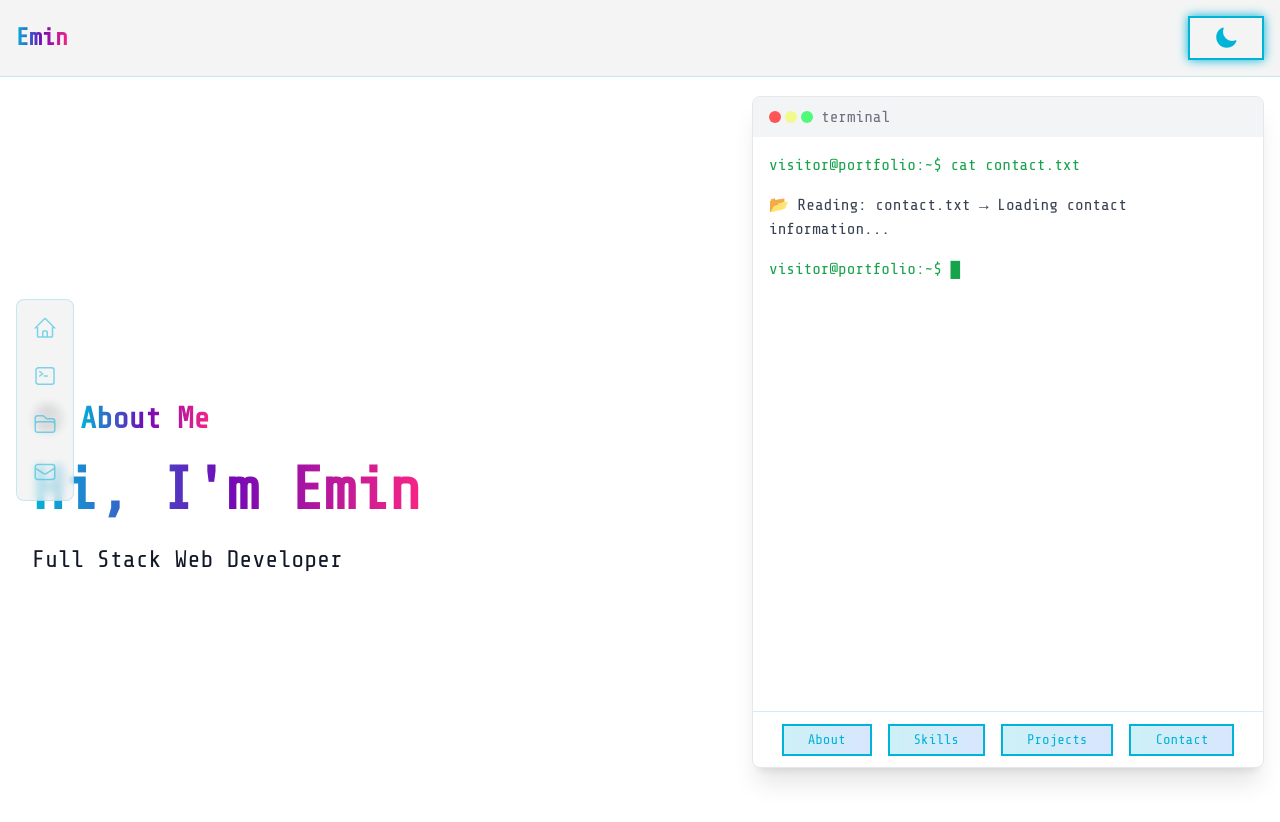
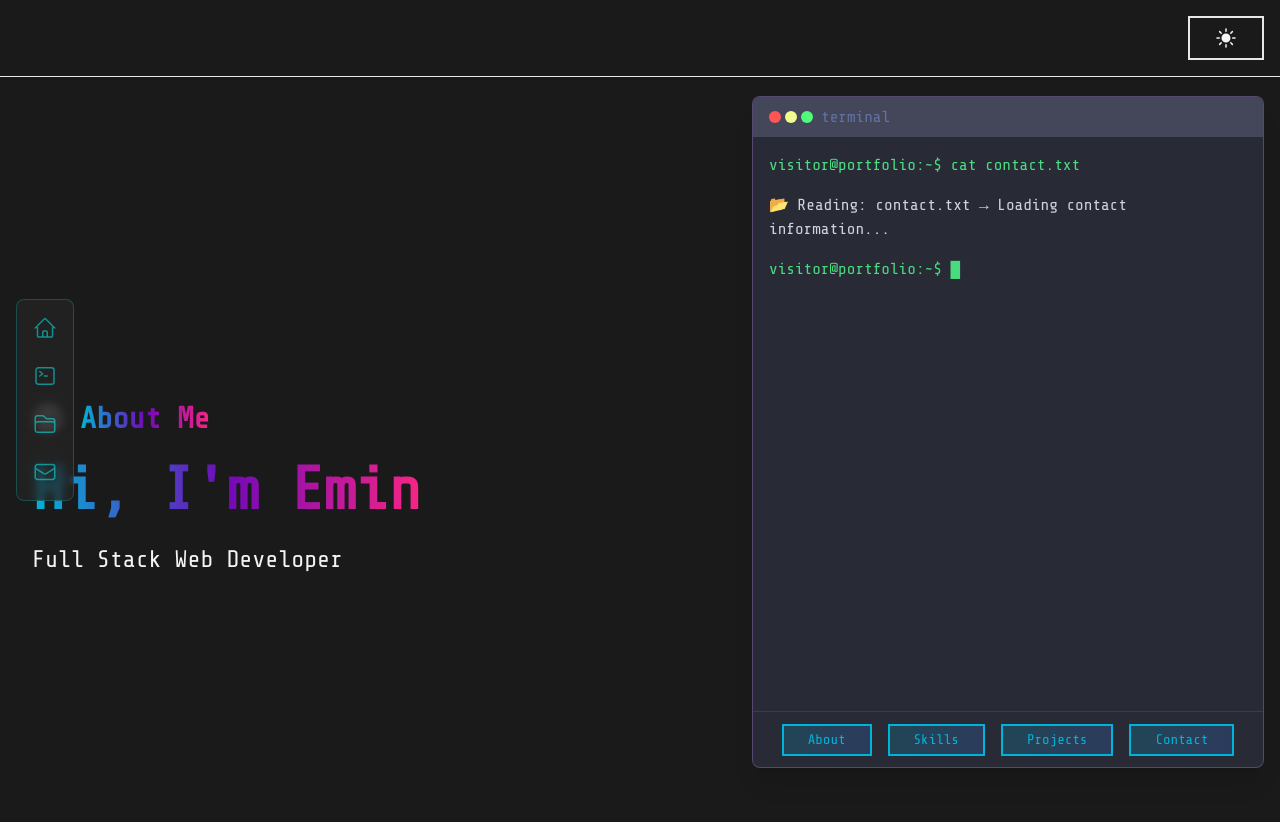
Before and after one commit to Ztaclie/emin-portfolio, a React (Vite) app: page / in a window 1280 px wide. Shown: the top 822 px of the page. Built offline with nearby package versions, Linux system fonts and the light colour scheme.

Commit message:
changed default mode to dark and fixes

```diff
--- a/src/App.tsx
+++ b/src/App.tsx
@@ -15,40 +15,26 @@ function App() {
   const darkMode = useAppSelector((state) => state.theme.darkMode);
   const dispatch = useAppDispatch();
 
+  const themeClasses = darkMode
+    ? "bg-cyber-dark-bg text-gray-100"
+    : "bg-cyber-light-bg text-gray-900";
+
   return (
     <LoadingProvider>
       <InfoProvider>
-        <div
-          className={`min-h-screen ${
-            darkMode
-              ? "bg-cyber-dark-bg text-gray-100"
-              : "bg-cyber-light-bg text-gray-900"
-          }`}
-        >
+        <div className={`min-h-screen ${themeClasses}`}>
           <nav
-            className={`fixed w-full p-4 backdrop-blur-sm z-50 border-b ${
-              darkMode
-                ? "bg-cyber-dark-darker/70 border-cyber-dark-neon/20"
-                : "bg-cyber-light-darker/70 border-cyber-light-neon/20"
-            }`}
+            className={`fixed w-full p-4 backdrop-blur-sm z-50 border-b ${themeClasses}`}
           >
             <div className="container mx-auto flex justify-between items-center">
               <h1
-                className={`text-2xl font-bold ${
-                  darkMode
-                    ? "from-cyber-dark-neon via-cyber-dark-purple to-cyber-dark-pink"
-                    : "from-cyber-light-neon via-cyber-light-purple to-cyber-light-pink"
-                } bg-gradient-to-r bg-clip-text text-transparent`}
+                className={`text-2xl font-bold bg-gradient-to-r bg-clip-text text-transparent ${themeClasses}`}
               >
                 Emin
               </h1>
               <button
                 onClick={() => dispatch(toggleTheme())}
-                className={`px-6 py-2 border-2 transition-all duration-300 ${
-                  darkMode
-                    ? "border-cyber-dark-neon text-cyber-dark-neon hover:bg-cyber-dark-neon hover:text-cyber-dark-bg shadow-[0_0_10px_theme(colors.cyber-dark.neon)] hover:shadow-[0_0_20px_theme(colors.cyber-dark.neon)]"
-                    : "border-cyber-light-neon text-cyber-light-neon hover:bg-cyber-light-neon hover:text-cyber-light-bg shadow-[0_0_10px_theme(colors.cyber-light.neon)] hover:shadow-[0_0_20px_theme(colors.cyber-light.neon)]"
-                }`}
+                className={`px-6 py-2 border-2 transition-all duration-300 ${themeClasses}`}
               >
                 {darkMode ? (
                   <SunIcon className="h-6 w-6" />
--- a/src/components/Terminal.tsx
+++ b/src/components/Terminal.tsx
@@ -1,4 +1,4 @@
-import { FC, useEffect, useState } from "react";
+import { FC, useEffect, useState, useCallback } from "react";
 import { useInfo } from "../context/InfoContext";
 import { useAppSelector } from "../store/hooks";
 import { useTypewriter } from "../hooks/useTypewriter";
@@ -26,14 +26,42 @@ const Terminal: React.FC<TerminalProps> = ({ onCommandComplete }) => {
     { startDelay: isTypingCommand ? Infinity : 0 }
   );
 
+  const getCommandAndOutput = (viewing: string) => {
+    switch (viewing) {
+      case "intro":
+        return {
+          command: "cd /about-me",
+          output:
+            "📂 Current directory: /about-me\n→ Viewing profile information...",
+        };
+      case "skills":
+        return {
+          command: "ls ./skills",
+          output: "📂 Directory: /skills\n→ Displaying technical expertise...",
+        };
+      case "projects":
+        return {
+          command: "ls ./projects",
+          output: "📂 Directory: /projects\n→ Loading project portfolio...",
+        };
+      case "contact":
+        return {
+          command: "cat contact.txt",
+          output: "📂 Reading: contact.txt\n→ Loading contact information...",
+        };
+      default:
+        return {
+          command: "pwd",
+          output: "Welcome to my portfolio terminal! Scroll to navigate.",
+        };
+    }
+  };
+
   useEffect(() => {
-    if (manualCommand) {
-      setCurrentCommand(manualCommand);
+    const { command, output } = getCommandAndOutput(info.currentlyViewing);
+    setCurrentCommand(manualCommand || command);
+    setCurrentOutput(output);
     setManualCommand(null);
-    } else {
-      setCurrentCommand(getTerminalCommand());
-    }
-    setCurrentOutput(getTerminalOutput());
   }, [info.currentlyViewing, manualCommand]);
 
   useEffect(() => {
@@ -41,36 +69,6 @@ const Terminal: React.FC<TerminalProps> = ({ onCommandComplete }) => {
     // You can create a callback prop or context to handle this
     // For example: onTypingStatusChange(isTerminalTyping);
   }, [isTypingCommand, isTypingOutput]);
-
-  const getTerminalCommand = () => {
-    switch (info.currentlyViewing) {
-      case "intro":
-        return "cd /about-me";
-      case "skills":
-        return "ls ./skills";
-      case "projects":
-        return "ls ./projects";
-      case "contact":
-        return "cat contact.txt";
-      default:
-        return "pwd";
-    }
-  };
-
-  const getTerminalOutput = () => {
-    switch (info.currentlyViewing) {
-      case "intro":
-        return "📂 Current directory: /about-me\n→ Viewing profile information...";
-      case "skills":
-        return "📂 Directory: /skills\n→ Displaying technical expertise...";
-      case "projects":
-        return "📂 Directory: /projects\n→ Loading project portfolio...";
-      case "contact":
-        return "📂 Reading: contact.txt\n→ Loading contact information...";
-      default:
-        return "Welcome to my portfolio terminal! Scroll to navigate.";
-    }
-  };
 
   const handleTypingComplete = (command: string) => {
     // Remove any whitespace and convert to lowercase for consistent matching
@@ -101,17 +99,8 @@ const Terminal: React.FC<TerminalProps> = ({ onCommandComplete }) => {
   };
 
   const handleCommand = (command: string) => {
-    switch (command) {
-      case "ls ./skills":
-        setLoadedSection("skills");
-        break;
-      case "ls ./projects":
-        setLoadedSection("projects");
-        break;
-      case "ls ./contact":
-        setLoadedSection("contact");
-        break;
-    }
+    const section = command.split(" ")[1]?.replace("./", "");
+    if (section) setLoadedSection(section);
   };
 
   // Add this useEffect for testing
@@ -135,7 +124,8 @@ const Terminal: React.FC<TerminalProps> = ({ onCommandComplete }) => {
     return () => clearTimeout(timer);
   }, []);
 
-  const handleNavClick = (section: string) => {
+  const handleNavClick = useCallback(
+    (section: string) => {
       const commands = {
         intro: "cd /about-me",
         skills: "ls ./skills",
@@ -143,7 +133,20 @@ const Terminal: React.FC<TerminalProps> = ({ onCommandComplete }) => {
         contact: "cat contact.txt",
       };
       setManualCommand(commands[section as keyof typeof commands]);
+      setLoadedSection(section); // Ensure the section is loaded on button click
+    },
+    [setLoadedSection]
+  );
+
+  useEffect(() => {
+    const handleScroll = () => {
+      // Debounce or throttle scroll event handling
+      // Example: Use a timeout to limit how often the scroll event is processed
     };
+
+    window.addEventListener("scroll", handleScroll);
+    return () => window.removeEventListener("scroll", handleScroll);
+  }, []);
 
   return (
     <div className="fixed top-24 right-4 w-[32rem] h-[calc(100vh-8rem)]">
--- a/src/context/LoadingContext.tsx
+++ b/src/context/LoadingContext.tsx
@@ -13,12 +13,9 @@ export const LoadingProvider: React.FC<{ children: React.ReactNode }> = ({
   const [loadedSections, setLoadedSections] = useState<string[]>([]);
 
   const setLoadedSection = (section: string) => {
-    console.log("Setting loaded section:", section);
-    setLoadedSections((prev) => {
-      const newSections = [...prev, section];
-      console.log("Updated loaded sections:", newSections);
-      return newSections;
-    });
+    if (!loadedSections.includes(section)) {
+      setLoadedSections((prev) => [...prev, section]);
+    }
   };
 
   return (
--- a/src/store/themeSlice.ts
+++ b/src/store/themeSlice.ts
@@ -5,7 +5,7 @@ interface ThemeState {
 }
 
 const initialState: ThemeState = {
-  darkMode: false,
+  darkMode: true,
 };
 
 export const themeSlice = createSlice({
```
Lines whose indentation alone changed are shown as unchanged.
